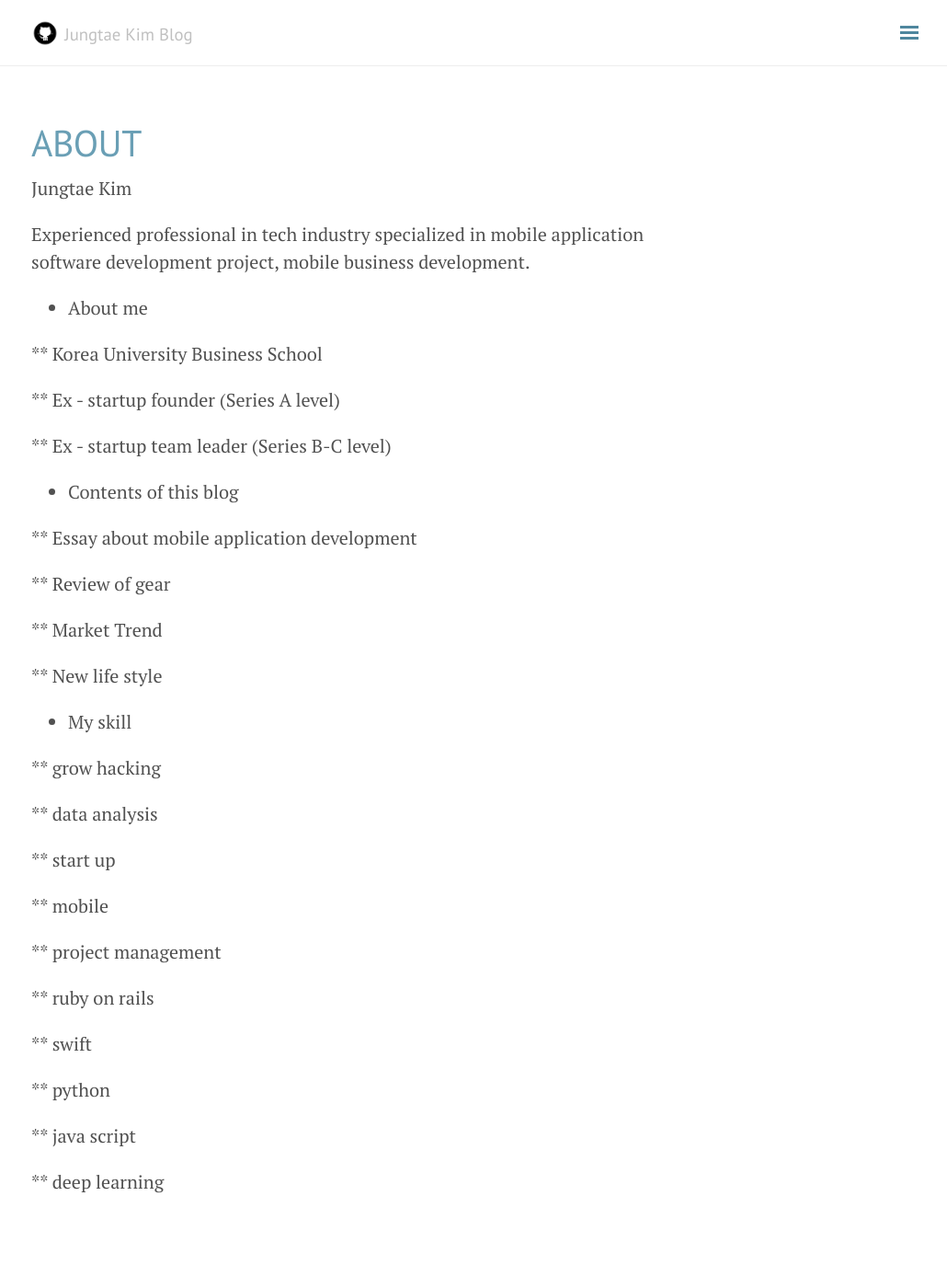
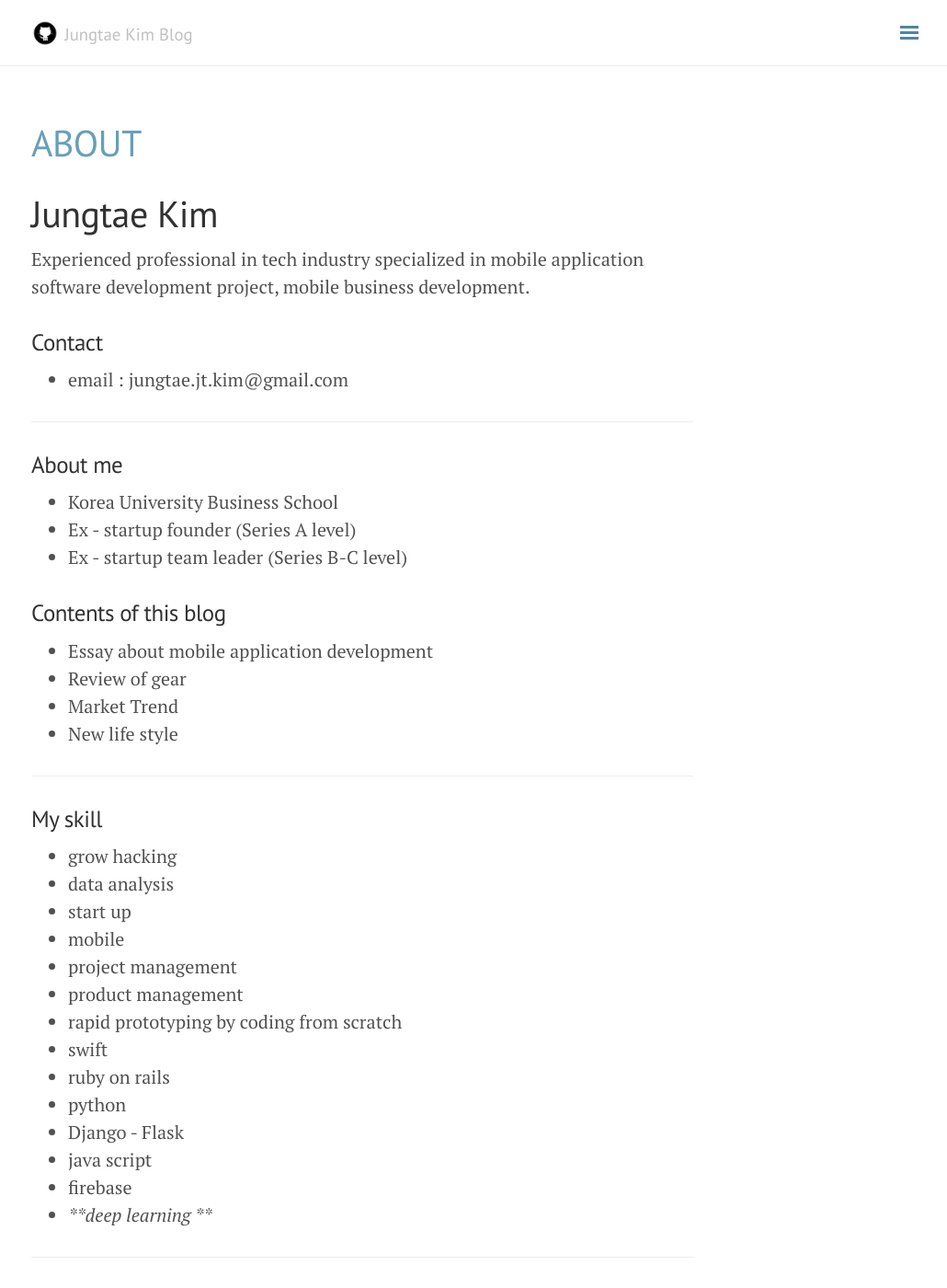
Before and after one commit to jungtaejtkim/jungtaejtkim.github.io, a Jekyll site: the page built from about.md, in a window 1280 px wide and 1400 px high. Shown: the whole window at 92% size, without its empty margins (246-1276 px from the left). Built offline with Jekyll 4.4.1, drawn with Linux system fonts in a browser that asks for light colours; nearby versions of some CDN libraries; comment, search, counter and statistics services are not loaded.

Commit message:
make about page

```diff
--- a/about.md
+++ b/about.md
@@ -4,51 +4,47 @@ title: About
 permalink: /about/
 ---
 
-Jungtae Kim
+# Jungtae Kim
 
 Experienced professional in tech industry specialized in mobile application software development project, mobile
 business development.
 
-* About me
+### Contact
+* email : jungtae.jt.kim@gmail.com
 
-** Korea University Business School
+-----
 
-** Ex - startup founder (Series A level)
+### About me
 
-** Ex - startup team leader (Series B-C level)
+* Korea University Business School
+* Ex - startup founder (Series A level)
+* Ex - startup team leader (Series B-C level)
 
 
+### Contents of this blog
 
-* Contents of this blog
+* Essay about mobile application development
+* Review of gear
+* Market Trend
+* New life style
 
-** Essay about mobile application development
+-----
 
-** Review of gear
+### My skill
 
-** Market Trend
+* grow hacking
+* data analysis
+* start up
+* mobile
+* project management
+* product management
+* rapid prototyping by coding from scratch
+* swift
+* ruby on rails
+* python
+* Django - Flask
+* java script
+* firebase
+* ***deep learning ***
 
-** New life style
-
-
-
-* My skill
-
-** grow hacking
-
-** data analysis
-
-** start up
-
-** mobile
-
-** project management
-
-** ruby on rails
-
-** swift
-
-** python
-
-** java script
-
-** deep learning
+------
```
Also changed, not shown: public/apple-touch-icon-precomposed.png, public/favicon.png.
